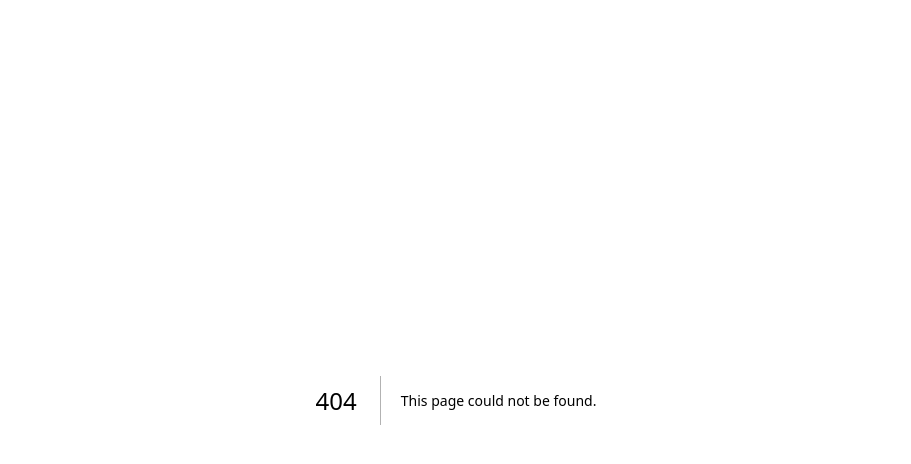
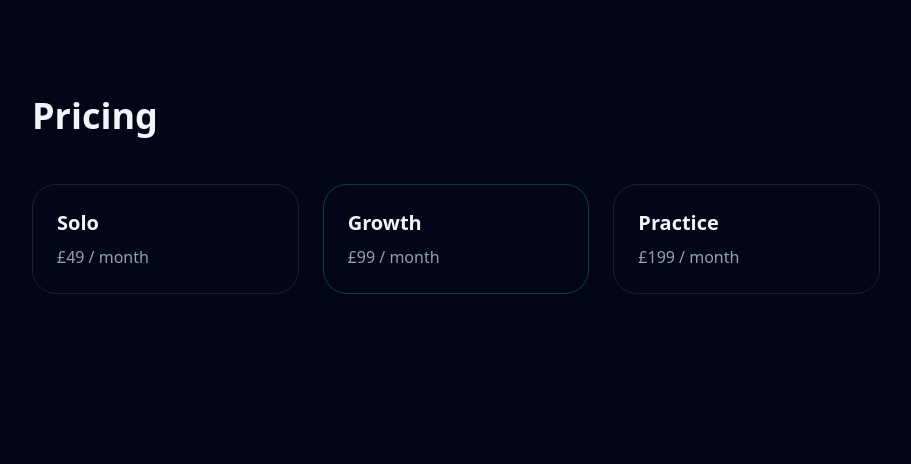
Before and after one commit to Hypnohippy/root-health-ops-dashboard1, a Next.js app: page /pricing in a window 1280 px wide. Before the commit this address had no page. Shown: the top 464 px of the page, without its empty margins (184-1095 px from the left). Built offline with nearby package versions, Linux system fonts and the light colour scheme.

Commit message:
Add PricingPage component with pricing details

```diff
--- /dev/null
+++ b/app/(marketing)/pricing/page.tsx
@@ -0,0 +1,30 @@
+export const metadata = {
+  title: "Pricing – Root Health Ops",
+};
+
+export default function PricingPage() {
+  return (
+    <main className="min-h-screen bg-slate-950 text-slate-100">
+      <section className="mx-auto max-w-4xl px-6 py-24 space-y-12">
+        <h1 className="text-4xl font-semibold">Pricing</h1>
+
+        <div className="grid md:grid-cols-3 gap-6">
+          <div className="rounded-3xl border border-white/10 p-6">
+            <h2 className="font-semibold text-xl">Solo</h2>
+            <p className="text-slate-400 mt-2">£49 / month</p>
+          </div>
+
+          <div className="rounded-3xl border border-emerald-400/30 p-6">
+            <h2 className="font-semibold text-xl">Growth</h2>
+            <p className="text-slate-400 mt-2">£99 / month</p>
+          </div>
+
+          <div className="rounded-3xl border border-white/10 p-6">
+            <h2 className="font-semibold text-xl">Practice</h2>
+            <p className="text-slate-400 mt-2">£199 / month</p>
+          </div>
+        </div>
+      </section>
+    </main>
+  );
+}
```
